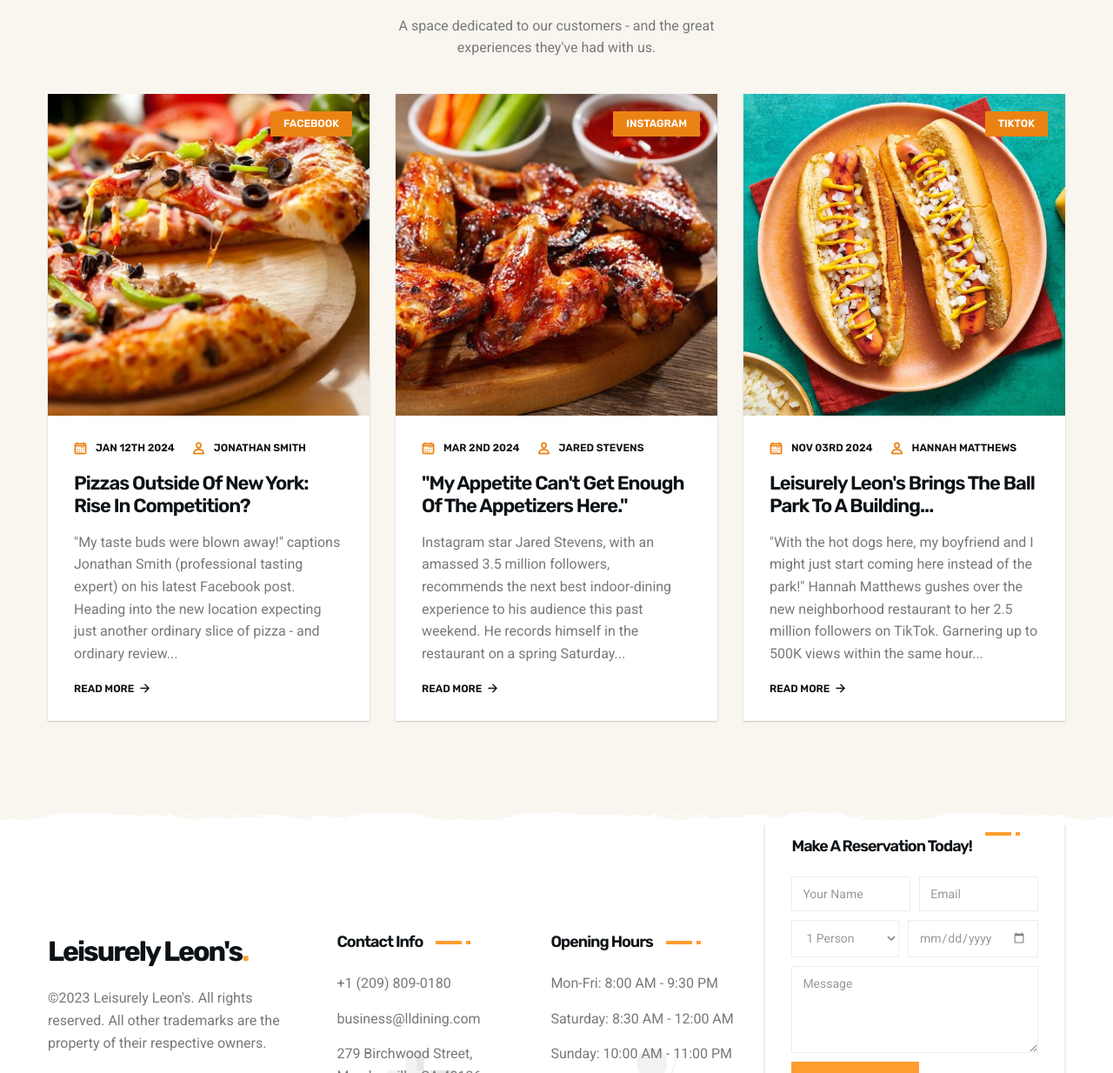
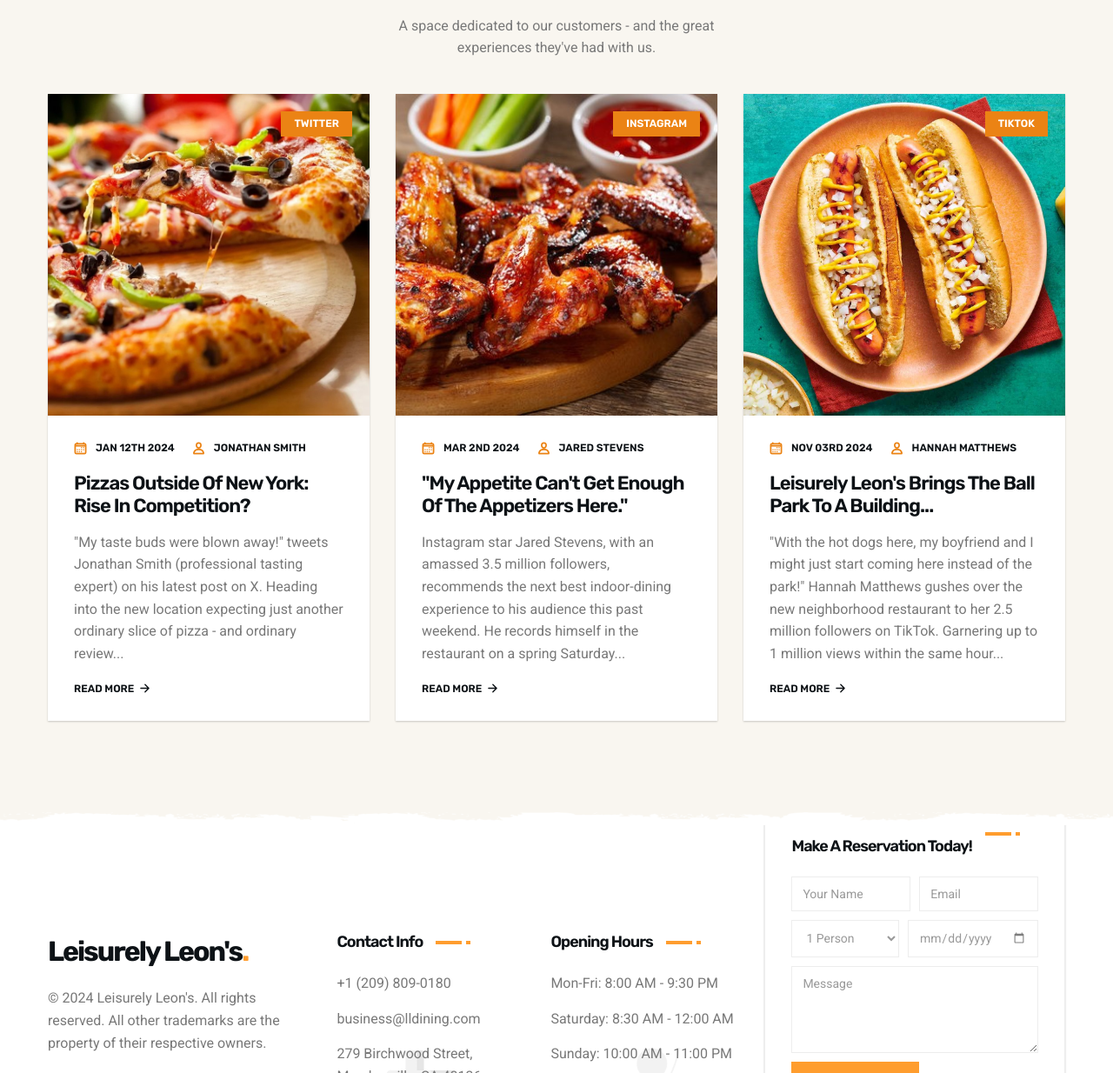
Before and after one commit to leisurelyleon/concept-restaurant, a plain HTML site: page index.html in a window 1280 px wide. Shown: the part 7462-8696 px from the top of the page at 87% size. Drawn offline with nearby package versions, Linux system fonts and the light colour scheme.

Commit message:
2024 UPDATE

```diff
--- a/index.html
+++ b/index.html
@@ -1148,7 +1148,7 @@
                   <img src="./assets/images/blog-1.jpg" width="600" height="390" loading="lazy"
                     alt="Combo Pizza Slice Lifting Up" class="w-100">
 
-                  <div class="badge">Facebook</div>
+                  <div class="badge">Twitter</div>
                 </div>
 
                 <div class="card-content">
@@ -1174,7 +1174,7 @@
                   </h3>
 
                   <p class="card-text">
-                    "My taste buds were blown away!" captions Jonathan Smith (professional tasting expert) on his latest Facebook post.
+                    "My taste buds were blown away!" tweets Jonathan Smith (professional tasting expert) on his latest post on X.
                     Heading into the new location expecting just another ordinary slice of pizza - and ordinary review...
                   </p>
 
@@ -1272,7 +1272,7 @@
                   <p class="card-text">
                     "With the hot dogs here, my boyfriend and I might just start coming here instead of the park!"
                     Hannah Matthews gushes over the new neighborhood restaurant to her 2.5 million followers on TikTok.
-                    Garnering up to 500K views within the same hour...
+                    Garnering up to 1 million views within the same hour...
                   </p>
 
                   <a href="#" class="btn-link">
@@ -1312,7 +1312,7 @@
           <a href="" class="logo">Leisurely Leon's<span class="span">.</span></a>
 
           <p class="footer-text">
-            ©2023 Leisurely Leon's. All rights reserved. All other trademarks are the property of their respective owners.
+            © 2024 Leisurely Leon's. All rights reserved. All other trademarks are the property of their respective owners.
           </p>
 
           <ul class="social-list">
@@ -1427,7 +1427,7 @@
     <div class="footer-bottom">
       <div class="container">
         <p class="copyright-text">
-          &copy; 2023 <a href="https://github.com/leisurelyleon" target="_blank" rel="noopener noreferrer"
+          &copy; 2024 <a href="https://github.com/leisurelyleon" target="_blank" rel="noopener noreferrer"
             class="copyright-link">leisurelyleon</a> - All Rights Reserved.
         </p>
       </div>
```
